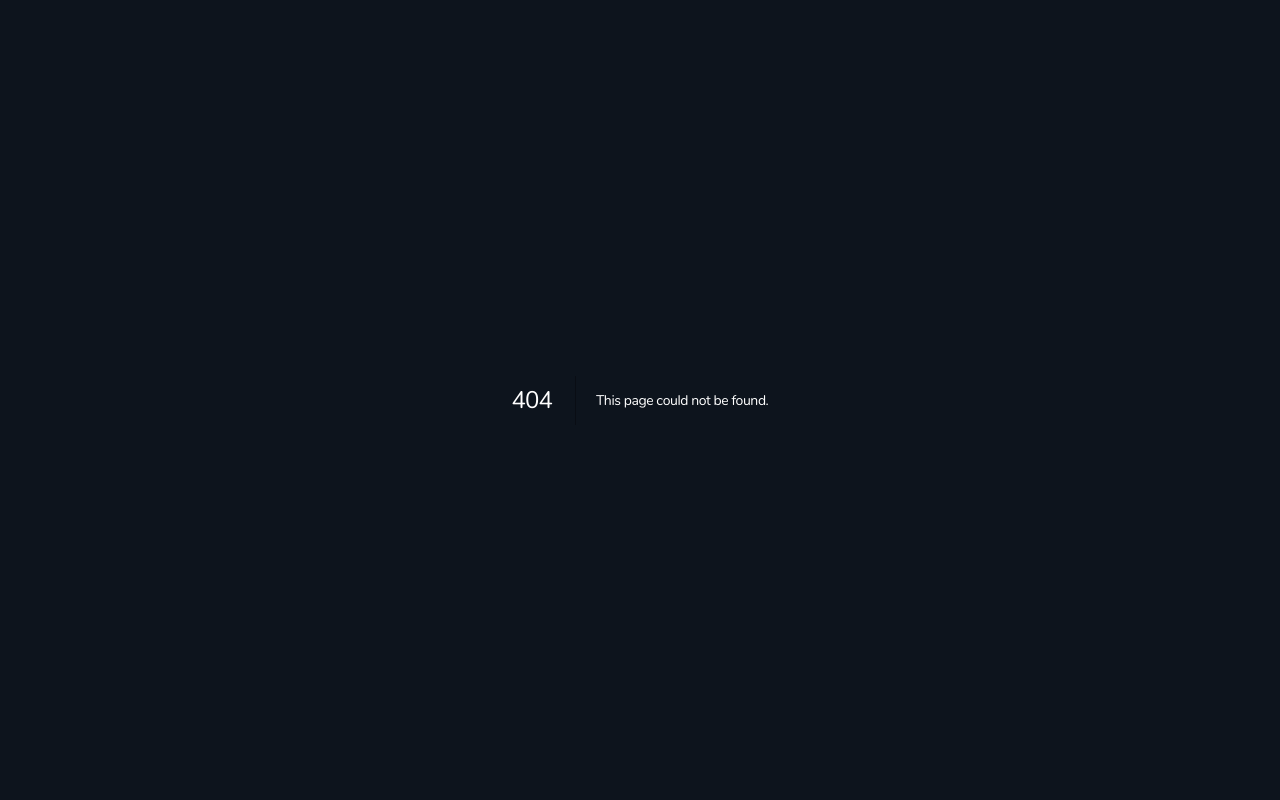
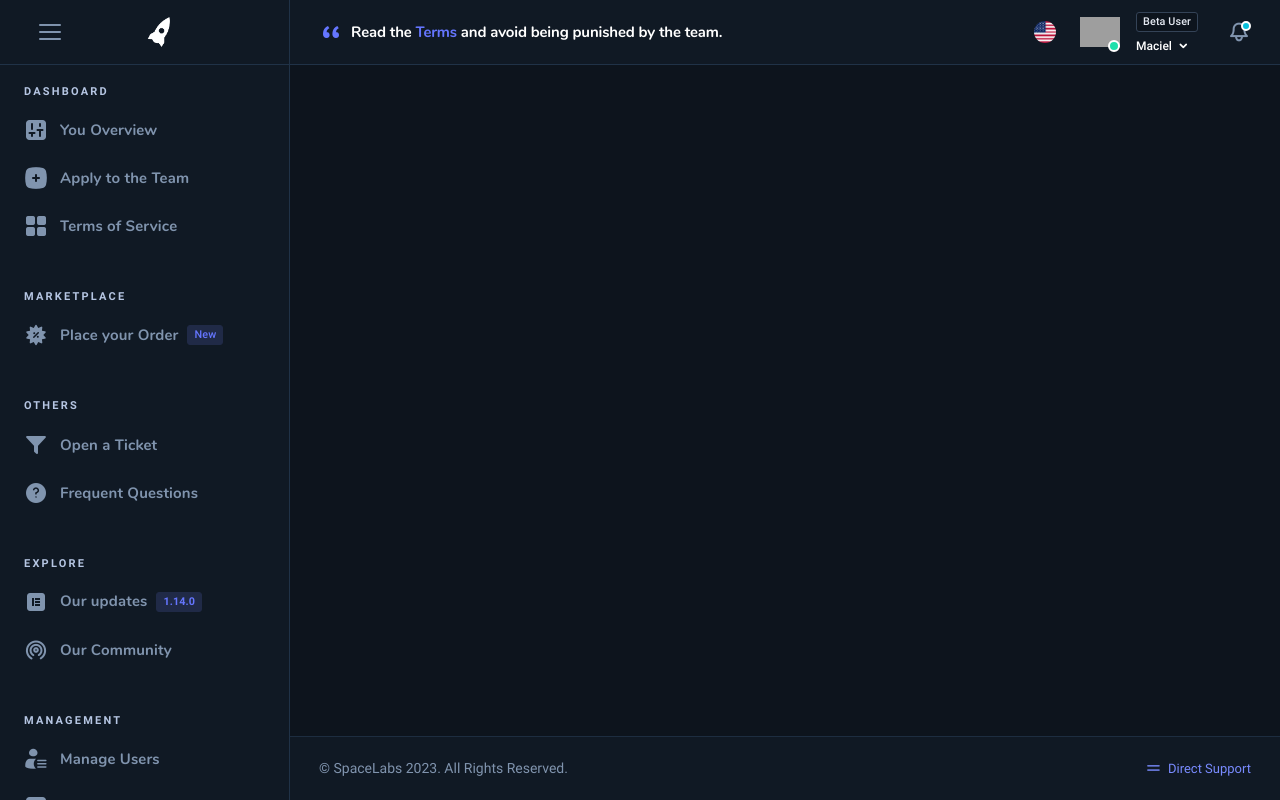
Before and after one commit to davimcruz/SpaceLabs-Frontend, a Next.js app in the folder spacelabs/: page /dashboard/order/freelancer in a window 1280 px wide. Before the commit this address had no page. Built offline with nearby package versions, Linux system fonts and the light colour scheme; grey boxes are pictures that could not be loaded.

Commit message:
Adicionada pagina "Order Freelancer"

```diff
--- /dev/null
+++ b/spacelabs/pages/dashboard/order/freelancer/index.js
@@ -0,0 +1,21 @@
+import dynamic from 'next/dynamic';
+
+const DashboardNavbar = dynamic(() => import('../../../../src/components/dashboard/Navbar'), { ssr: false })
+const FreelancerWrap = dynamic(() => import('../../../../src/components/dashboard/order/freelancer/Wrap'), { ssr: false })
+
+export default function OrderFreelancer() {
+
+    return(
+        <>
+        <div className="nk-app-root">
+            <div className="nk-main">
+
+                <DashboardNavbar />
+                <FreelancerWrap />
+
+            </div>
+        </div>
+        </>
+    )
+
+}
--- /dev/null
+++ b/spacelabs/src/components/dashboard/order/freelancer/Wrap.js
@@ -0,0 +1,19 @@
+import dynamic from "next/dynamic";
+
+const Header = dynamic(() => import("../../Header"), { ssr: false });
+const Footer = dynamic(() => import("../../Footer"), { ssr: false });
+
+export default function FreelancerWrap() {
+
+    return(
+        <>
+        <div className="nk-wrap">
+
+            <Header />
+
+            <Footer />
+
+        </div>
+        </>
+    )
+}
--- a/spacelabs/src/components/dashboard/order/payment/Wrap.js
+++ b/spacelabs/src/components/dashboard/order/payment/Wrap.js
@@ -118,7 +118,7 @@ export default function PaymentWrap() {
                               className="user-avatar sm"
                               style={{ background: "none" }}
                             >
-                              <img src="./images/purple.png" />
+                              <img src="/assets/images/purple.png" />
                             </div>
                             <div className="user-name">
                               <h6>
```
